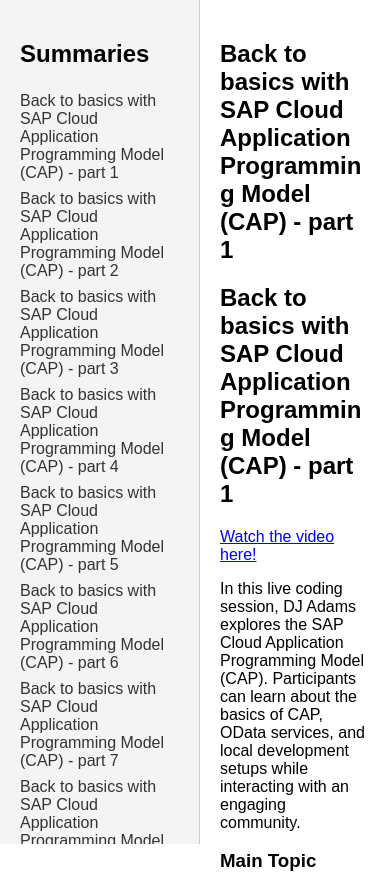
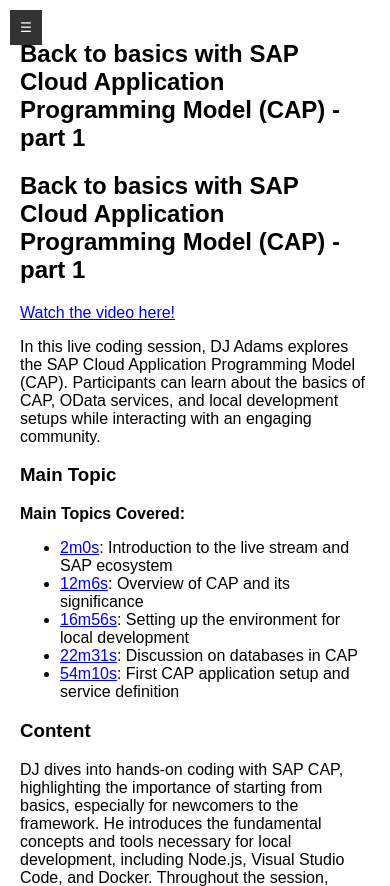
Before and after one commit to marianfoo/yt-developers-summaries, a website: page index.html in a window 390 px wide. Shown: the top 886 px of the page. Drawn offline with Linux system fonts and the light colour scheme.

Commit message:
fix: mobile optimization

```diff
--- a/index.html
+++ b/index.html
@@ -7,6 +7,7 @@
   <link rel="stylesheet" href="styles.css">
 </head>
 <body>
+  <button id="toggleSidebar">☰</button>
   <aside>
     <h1>Summaries</h1>
     <ul>
@@ -401,5 +402,14 @@
 <p>The chat is interactive, with viewers sharing their thoughts on participating in the SAP developer challenge and asking DJ various questions about implementation techniques and best practices. Some viewers express appreciation for the coding hints provided during the session, crediting the practical approach to learning in the live stream.</p>
     </section>
   </main>
+  <script>
+    // Toggle sidebar for mobile view
+    const sidebar = document.querySelector('aside');
+    const toggleButton = document.getElementById('toggleSidebar');
+
+    toggleButton.addEventListener('click', () => {
+      sidebar.classList.toggle('open');
+    });
+  </script>
 </body>
 </html>
--- a/styles.css
+++ b/styles.css
@@ -4,6 +4,19 @@
     margin: 0;
     padding: 0;
     overflow-x: hidden; /* Prevent horizontal scrolling */
+  }
+
+  #toggleSidebar {
+    display: none; /* Hide by default */
+    position: fixed;
+    top: 10px;
+    left: 10px;
+    z-index: 1000;
+    background-color: #333;
+    color: white;
+    border: none;
+    padding: 10px;
+    cursor: pointer;
   }
 
   aside {
@@ -14,6 +27,7 @@
     box-sizing: border-box;
     height: 100vh;
     overflow-y: auto; /* Allow vertical scrolling in sidebar */
+    transition: transform 0.3s ease;
   }
 
   aside h1 {
@@ -40,7 +54,9 @@
     flex: 1;
     padding: 20px;
     box-sizing: border-box;
+    margin-left: 2px; /* Margin to offset the fixed sidebar */
     overflow-y: auto; /* Allow vertical scrolling in main content */
+    transition: margin-left 0.3s ease;
   }
 
   main section {
@@ -61,3 +77,23 @@
     word-wrap: break-word;
     overflow-wrap: break-word;
   }
+
+  /* Media queries for responsiveness */
+  @media (max-width: 768px) {
+    #toggleSidebar {
+      display: block; /* Show the toggle button on mobile */
+    }
+
+    aside {
+      position: fixed;
+      transform: translateX(-100%);
+    }
+
+    aside.open {
+      transform: translateX(0);
+    }
+
+    main {
+      margin-left: 0;
+    }
+  }
```
Also changed, not shown: generateWebpage.mjs (+16 -4 lines).
